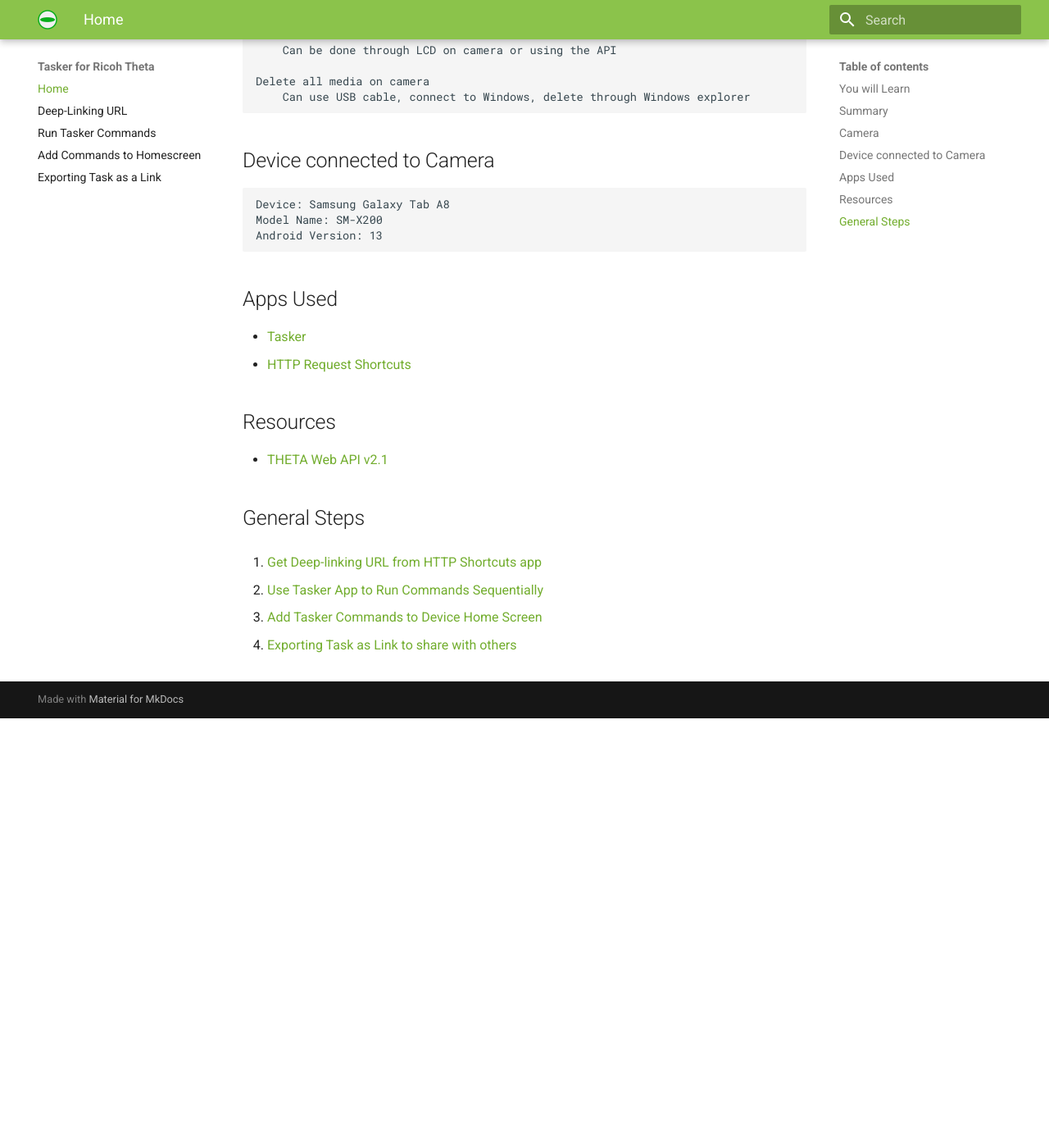
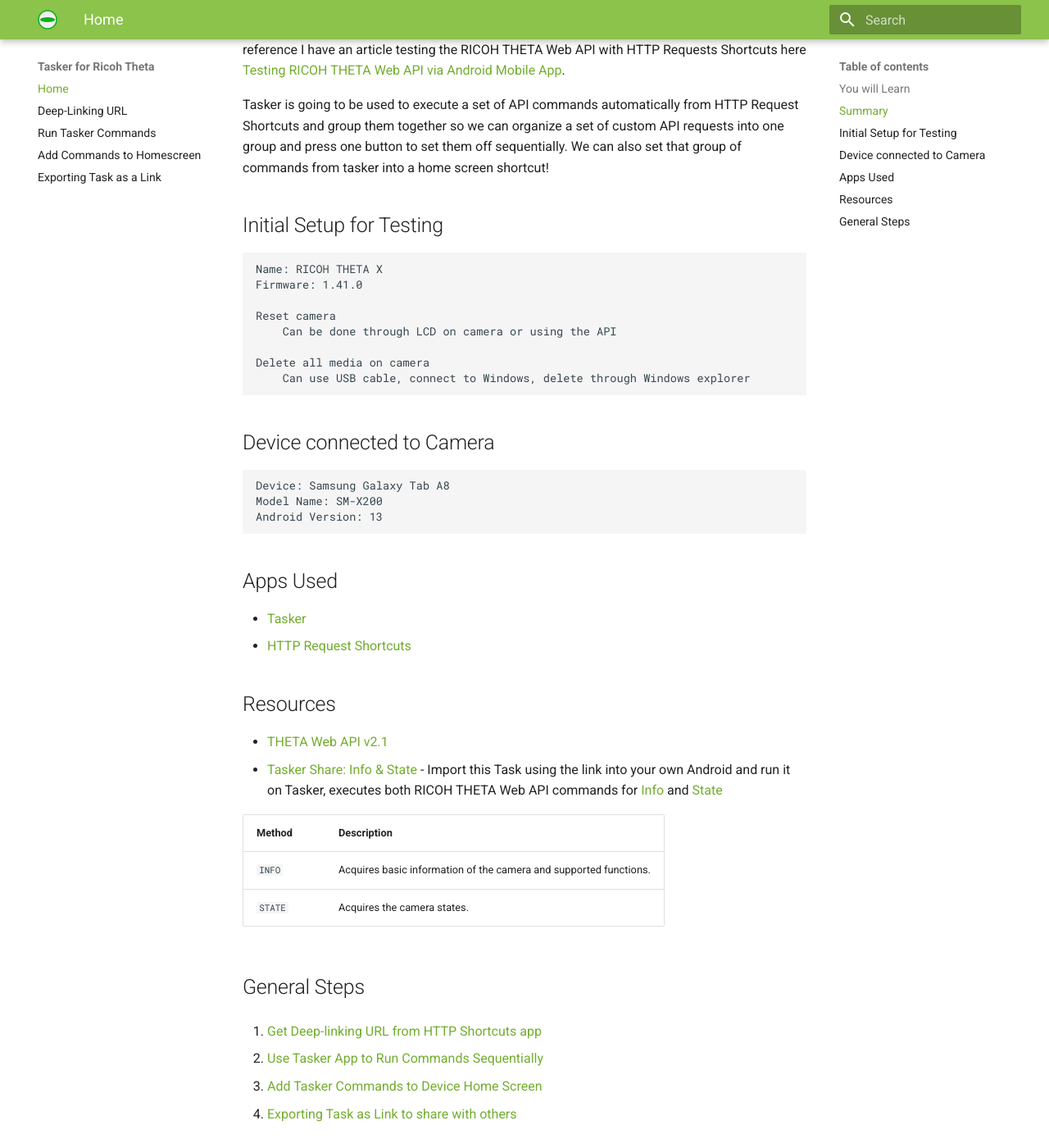
Before and after one commit to theta360developers/tasker-guide, an MkDocs documentation site: the page built from docs/index.md, in a window 1280 px wide and 1400 px high, scrolled down 1124 px. Shown: the whole window at 82% size. Built offline with MkDocs 1.6.1 and Material for MkDocs 9.7.7, drawn with Linux system fonts in a browser that asks for light colours; before the commit the page ends 2000 px from its top, so only the background shows below that.

Commit message:
Added photo and fixed issues #5,#4,#3,#2

```diff
--- a/docs/index.md
+++ b/docs/index.md
@@ -1,6 +1,5 @@
 # Using Tasker on Android to Run RICOH THETA Web API Commands automatically
-
-![ricohicon](images/icon/green-logo-96x96.png)
+![thetaX](images/thetaX.png)
 ![taskericon](images/icon/android-chrome-96x96.png)
 ![httpreqicon](images/icon/httpreqshort96.png)
 <svg role="img" fill="#3DDC84" viewBox="0 0 24 24" xmlns="http://www.w3.org/2000/svg" width="96px" height="96px" ><title>Android</title><path d="M17.523 15.3414c-.5511 0-.9993-.4486-.9993-.9997s.4483-.9993.9993-.9993c.5511 0 .9993.4483.9993.9993.0001.5511-.4482.9997-.9993.9997m-11.046 0c-.5511 0-.9993-.4486-.9993-.9997s.4482-.9993.9993-.9993c.5511 0 .9993.4483.9993.9993 0 .5511-.4483.9997-.9993.9997m11.4045-6.02l1.9973-3.4592a.416.416 0 00-.1521-.5676.416.416 0 00-.5676.1521l-2.0223 3.503C15.5902 8.2439 13.8533 7.8508 12 7.8508s-3.5902.3931-5.1367 1.0989L4.841 5.4467a.4161.4161 0 00-.5677-.1521.4157.4157 0 00-.1521.5676l1.9973 3.4592C2.6889 11.1867.3432 14.6589 0 18.761h24c-.3435-4.1021-2.6892-7.5743-6.1185-9.4396"/></svg>
@@ -8,6 +7,7 @@
 ## You will Learn
 * Using the Tasker App to Run RICOH THETA Web API Commands Sequentially
 * Sharing your Task with others to use on their device
+
 
 
 ## Summary
@@ -19,7 +19,7 @@
 
 Tasker is going to be used to execute a set of API commands automatically from HTTP Request Shortcuts and group them together so we can organize a set of custom API requests into one group and press one button to set them off sequentially. We can also set that group of commands from tasker into a home screen shortcut!
 
-## Camera
+## Initial Setup for Testing
 
     Name: RICOH THETA X
     Firmware: 1.41.0
@@ -42,6 +42,13 @@
 
 ## Resources
 * [THETA Web API v2.1](https://github.com/ricohapi/theta-api-specs/tree/main/theta-web-api-v2.1)
+* [Tasker Share: Info & State](https://taskernet.com/shares/?user=AS35m8kajU17RlSqYXioAiOHtz3ZH5t63ZQqxoCjEdiCgDA2BoPfS9yYJ9gHtpObgWBbv9I%3D&id=Task%3AInfo+And+State) - Import this Task using the link into your own Android and run it on Tasker, executes both RICOH THETA Web API commands for [Info](https://github.com/ricohapi/theta-api-specs/blob/main/theta-web-api-v2.1/protocols/info.md) and [State](https://github.com/ricohapi/theta-api-specs/blob/main/theta-web-api-v2.1/protocols/state.md)
+
+| Method      | Description                          |
+| ----------- | ------------------------------------ |
+| `INFO`      | Acquires basic information of the camera and supported functions.  |
+| `STATE`     | Acquires the camera states. |
+
 
 ## General Steps
 1. [Get Deep-linking URL from HTTP Shortcuts app](http-req-tut.md)
```
Also changed, not shown: docs/images/thetaX.png (added).
